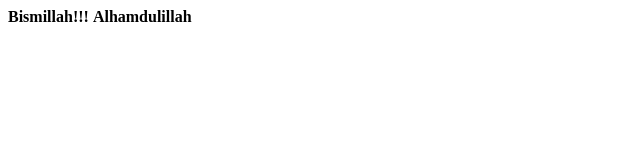
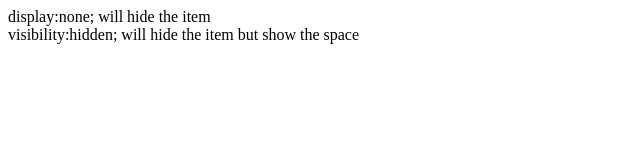
Before and after one commit to ashrafreturns/css-demo, a plain HTML site: page index.html in a window 1280 px wide. Shown: the whole page, without its empty margins (0-640 px from the left). Drawn offline with Linux system fonts and the light colour scheme.

Commit message:
Update index.html

```diff
--- a/index.html
+++ b/index.html
@@ -8,8 +8,8 @@ To change this template use Tools | Templates.
 </head>
 <body>
     <div>
-        <b>Bismillah!!!</b>
-        <b>Alhamdulillah</b>
+        <div>display:none; will hide the item</div>
+        <div>visibility:hidden; will hide the item but show the space</div>
     </div>
 
 </body>
```
